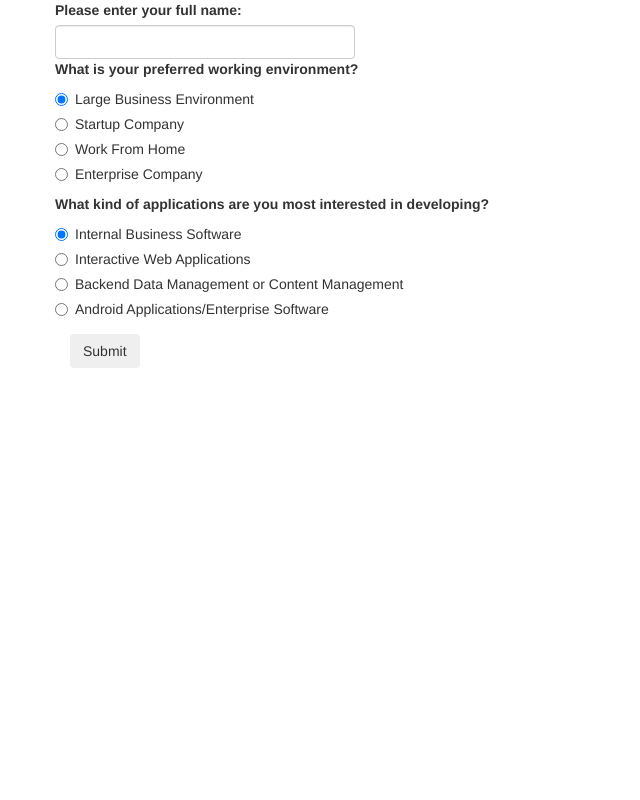
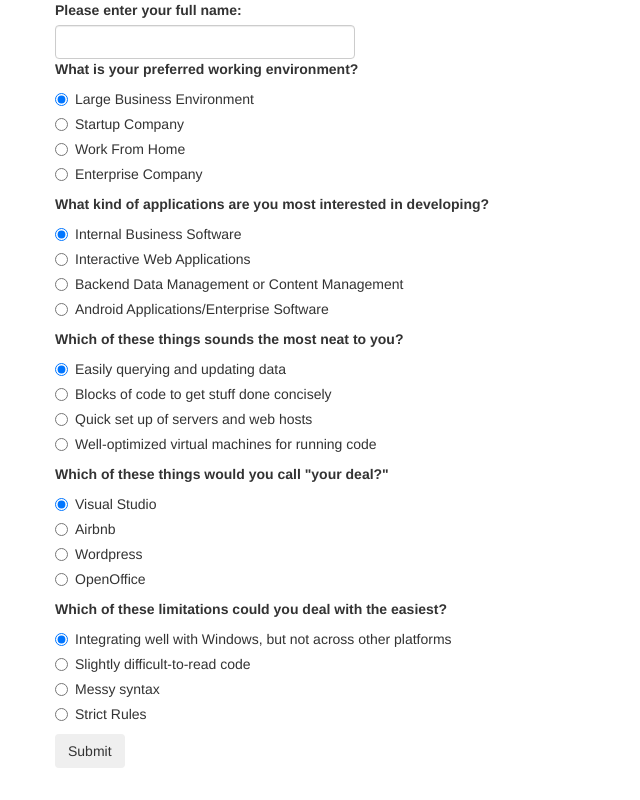
Before and after one commit to AaronRohrbacher/TrackTracker, a plain HTML site: page index.html in a window 1280 px wide. Shown: the whole page, without its empty margins (0-640 px from the left). Drawn offline with Linux system fonts and the light colour scheme.

Commit message:
add final survey questions

```diff
--- a/index.html
+++ b/index.html
@@ -64,14 +64,88 @@
                   Android Applications/Enterprise Software
                 </label>
               </div>
-            </div>
-          </div>
-          <button type="submit" class="btn">Submit</button>
-        </form>
+              <p><strong>Which of these things sounds the most neat to you?</strong></p>
+              <div class="radio">
+                <label>
+                  <input type="radio" name="proType" value="cSharp" checked>
+                  Easily querying and updating data
+                </label>
+              </div>
+              <div class="radio">
+                <label>
+                  <input type="radio" name="proType" value="ruby">
+                  Blocks of code to get stuff done concisely
+                </label>
+              </div>
+              <div class="radio">
+                <label>
+                  <input type="radio" name="proType" value="php">
+                  Quick set up of servers and web hosts
+                </label>
+              </div>
+              <div class="radio">
+                <label>
+                  <input type="radio" name="proType" value="java">
+                  Well-optimized virtual machines for running code
+                </label>
+              </div>
+              <p><strong>Which of these things would you call "your deal?"</strong></p>
+              <div class="radio">
+                <label>
+                  <input type="radio" name="softwareType" value="cSharp" checked>
+                  Visual Studio
+                </label>
+              </div>
+              <div class="radio">
+                <label>
+                  <input type="radio" name="softwareType" value="ruby">
+                  Airbnb
+                </label>
+              </div>
+              <div class="radio">
+                <label>
+                  <input type="radio" name="softwareType" value="php">
+                  Wordpress
+                </label>
+              </div>
+              <div class="radio">
+                <label>
+                  <input type="radio" name="softwareType" value="java">
+                  OpenOffice
+                </label>
+              </div>
+              <p><strong>Which of these limitations could you deal with the easiest?</strong></p>
+              <div class="radio">
+                <label>
+                  <input type="radio" name="conType" value="cSharp" checked>
+                  Integrating well with Windows, but not across other platforms
+                </label>
+              </div>
+              <div class="radio">
+                <label>
+                  <input type="radio" name="conType" value="ruby">
+                  Slightly difficult-to-read code
+                </label>
+              </div>
+              <div class="radio">
+                <label>
+                  <input type="radio" name="conType" value="php">
+                  Messy syntax
+                </label>
+              </div>
+              <div class="radio">
+                <label>
+                  <input type="radio" name="conType" value="java">
+                  Strict Rules
+                </label>
+              </div>
+            <button type="submit" class="btn">Submit
+            </button>
+          </div><!--End form-group-->
+        </form><!--End Form-->
         <div id="suggestedTrack">
-
         </div>
       </div><!--End Row-->
-    </div>
+    </div><!--End Container-->
   </body>
 </html>
--- a/js/scripts.js
+++ b/js/scripts.js
@@ -22,6 +22,12 @@
     collectData(workType);
     var appType = $("input:radio[name=appType]:checked").val();
     collectData(appType);
+    var proType = $("input:radio[name=proType]:checked").val();
+    collectData(proType);
+    var softwareType = $("input:radio[name=softwareType]:checked").val();
+    collectData(softwareType);
+    var conType = $("input:radio[name=conType]:checked").val();
+    collectData(conType);
 
     if (ruby > cSharp && ruby > java && ruby > php){
       var suggestedTrack = "Ruby on Rails"
```
